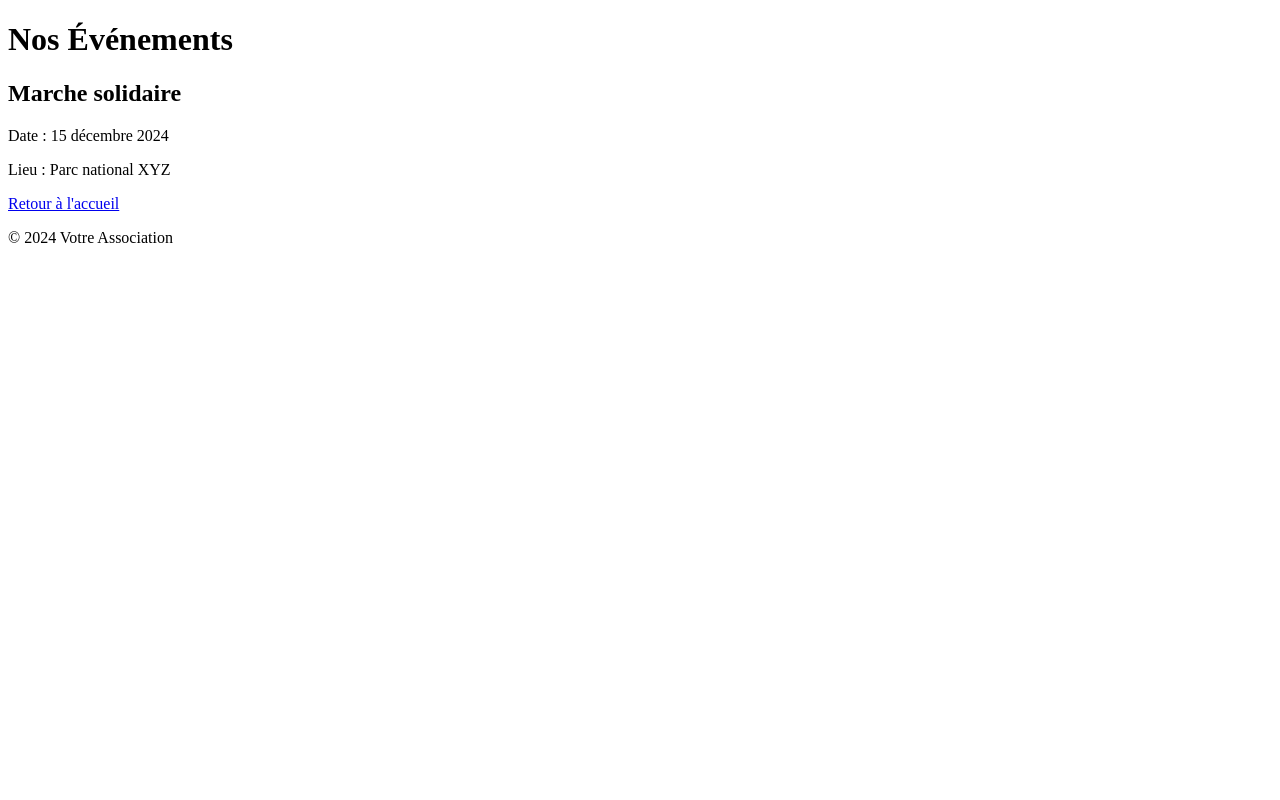
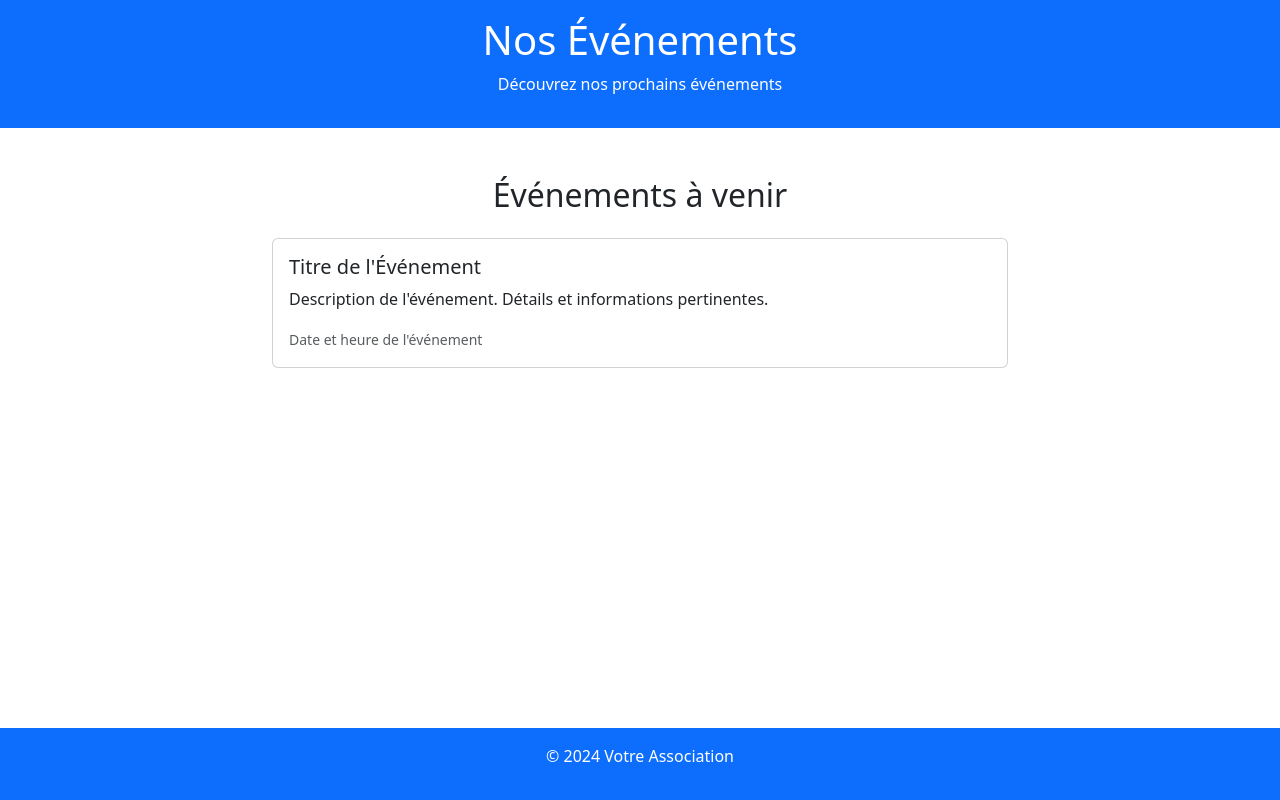
Before and after one commit to joakmannn/assoStatique, a plain HTML site: page events.html in a window 1280 px wide. Drawn offline with nearby package versions, Linux system fonts and the light colour scheme.

Commit message:
Intégrastion des styles (Bootsrap)

```diff
--- a/events.html
+++ b/events.html
@@ -3,27 +3,43 @@
 <head>
     <meta charset="UTF-8">
     <meta name="viewport" content="width=device-width, initial-scale=1.0">
-    <meta name="description" content="Événements organisés par votre association.">
-    <title>Votre Association - Événements</title>
+    <title>Événements - Votre Association</title>
+    <!-- Lien vers le CSS de Bootstrap via CDN -->
+    <link href="https://cdn.jsdelivr.net/npm/bootstrap@5.3.0/dist/css/bootstrap.min.css" rel="stylesheet" integrity="sha384-..." crossorigin="anonymous">
+    <!-- Votre fichier CSS personnalisé -->
     <link rel="stylesheet" href="css/style.css">
 </head>
-<body>
-    <header>
+<body class="d-flex flex-column min-vh-100">
+    <header class="bg-primary text-white text-center py-3">
         <h1>Nos Événements</h1>
+        <p>Découvrez nos prochains événements</p>
     </header>
 
-    <main>
-        <section>
-            <h2>Marche solidaire</h2>
-            <p>Date : 15 décembre 2024</p>
-            <p>Lieu : Parc national XYZ</p>
-        </section>
-
-        <a href="index.html">Retour à l'accueil</a>
+    <main class="container my-5 flex-grow-1">
+        <div class="row justify-content-center">
+            <div class="col-md-8">
+                <!-- Section des événements -->
+                <section id="events">
+                    <h2 class="text-center mb-4">Événements à venir</h2>
+                    <!-- Exemple d'événement -->
+                    <div class="card mb-3">
+                        <div class="card-body">
+                            <h5 class="card-title">Titre de l'Événement</h5>
+                            <p class="card-text">Description de l'événement. Détails et informations pertinentes.</p>
+                            <p class="card-text"><small class="text-muted">Date et heure de l'événement</small></p>
+                        </div>
+                    </div>
+                    <!-- Ajoutez d'autres événements ici -->
+                </section>
+            </div>
+        </div>
     </main>
 
-    <footer>
+    <footer class="bg-primary text-white text-center py-3 mt-auto">
         <p>&copy; 2024 Votre Association</p>
     </footer>
+
+    <!-- Lien vers le JavaScript de Bootstrap via CDN -->
+    <script src="https://cdn.jsdelivr.net/npm/bootstrap@5.3.0/dist/js/bootstrap.bundle.min.js" integrity="sha384-..." crossorigin="anonymous"></script>
 </body>
 </html>
```
Also changed, not shown: index.html (+20 -12 lines).
